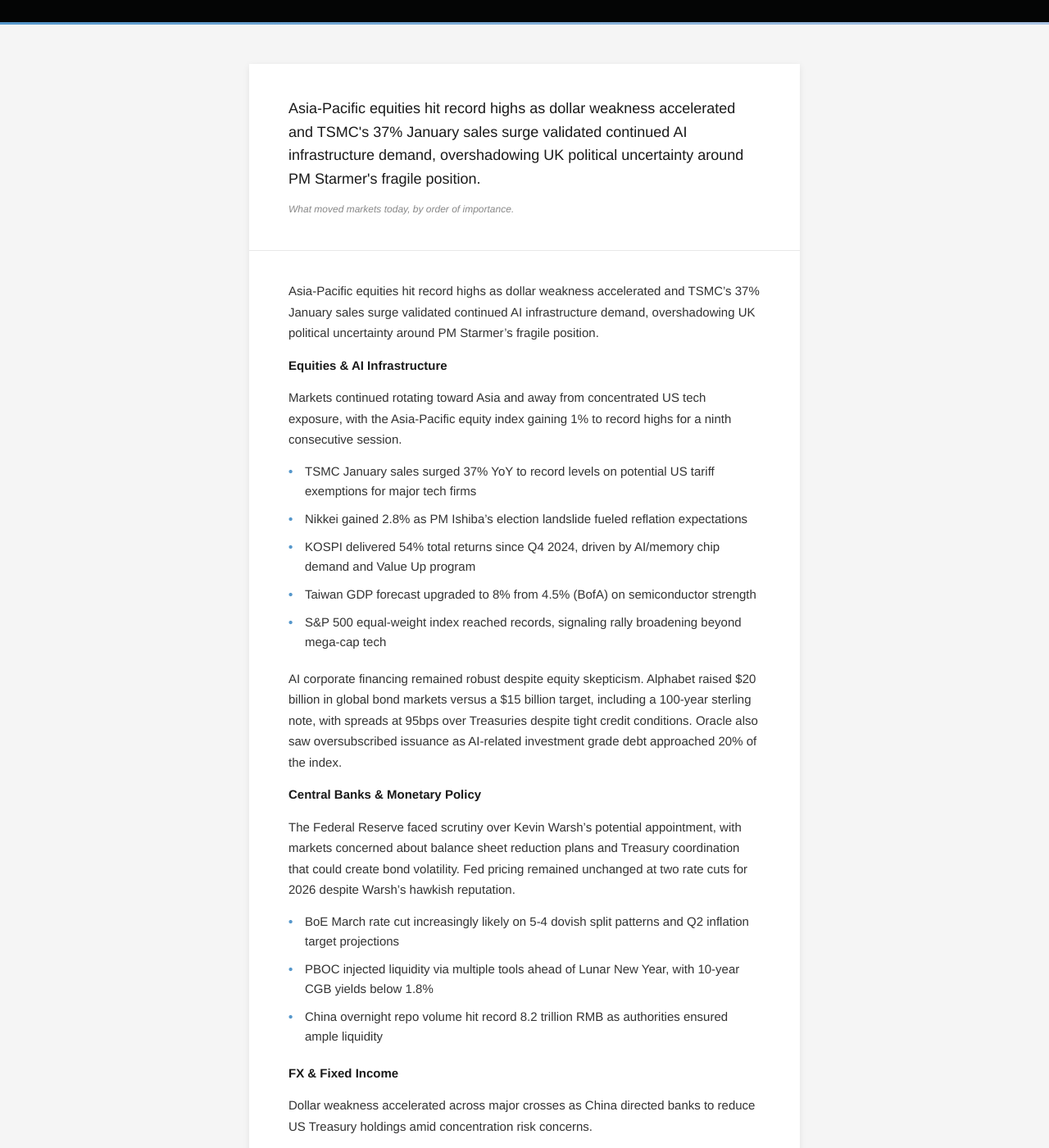
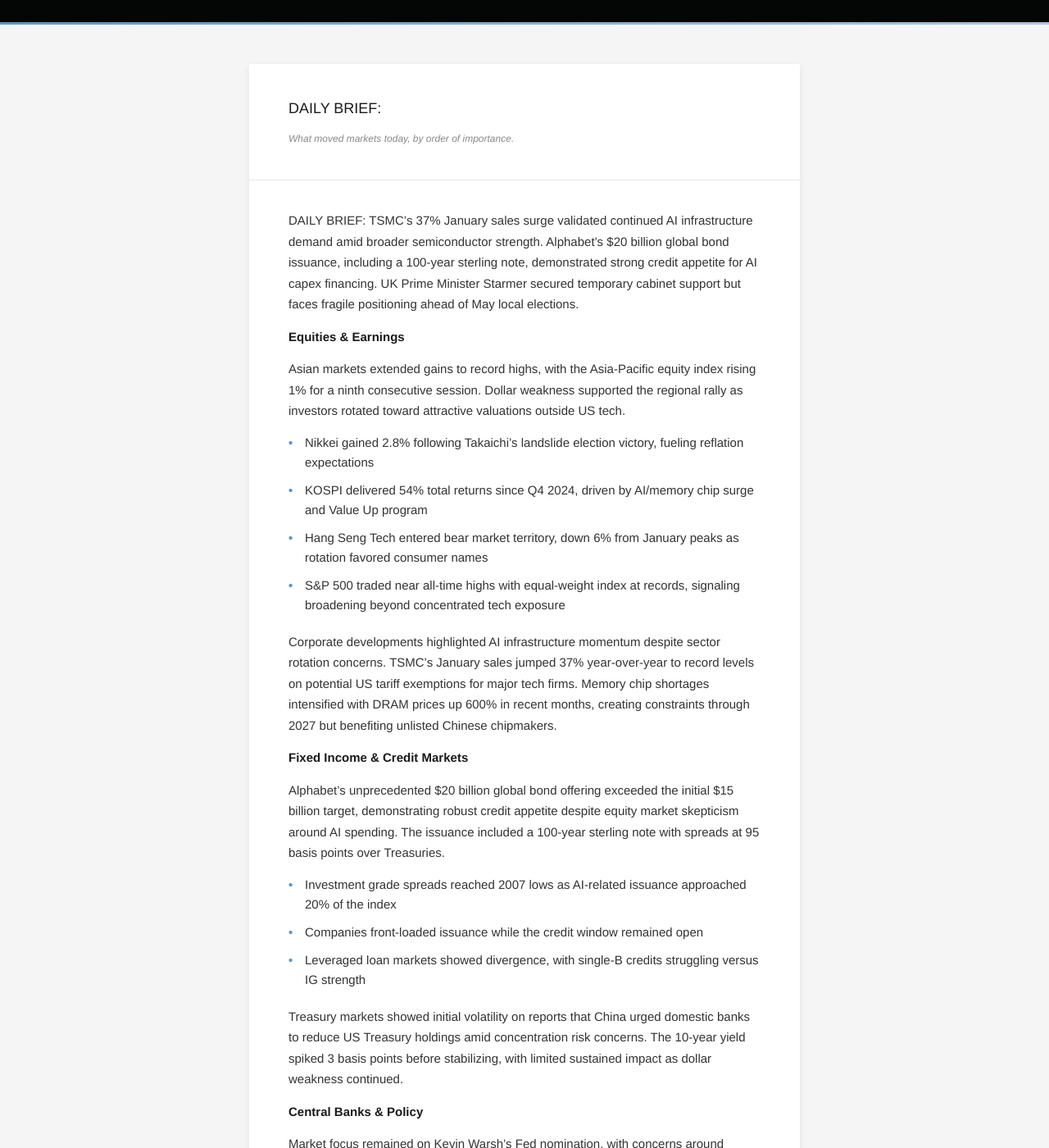
Before and after one commit to bbcon/TheGreatInformationGatherer, a Jekyll site: the page built from website/_daily/2026-02-10.md, in a window 1280 px wide and 1400 px high, scrolled down 237 px. Shown: the whole window at 82% size. Built offline with Jekyll 4.4.1, drawn with Linux system fonts in a browser that asks for light colours; some of the changed text lies outside the part shown.

Commit message:
Daily brief for 2026-02-11

```diff
--- a/website/_daily/2026-02-10.md
+++ b/website/_daily/2026-02-10.md
@@ -4,65 +4,62 @@
 date: 2026-02-10
 brief_type: daily
 reading_time: 5
-lead: "Asia-Pacific equities hit record highs as dollar weakness accelerated and TSMC's 37% January sales surge validated continued AI infrastructure demand, overshadowing UK political uncertainty around PM Starmer's fragile position."
+lead: "DAILY BRIEF:"
 day_name: "Tuesday"
 ---
 
-Asia-Pacific equities hit record highs as dollar weakness accelerated and TSMC's 37% January sales surge validated continued AI infrastructure demand, overshadowing UK political uncertainty around PM Starmer's fragile position.
+DAILY BRIEF:
+TSMC's 37% January sales surge validated continued AI infrastructure demand amid broader semiconductor strength. Alphabet's $20 billion global bond issuance, including a 100-year sterling note, demonstrated strong credit appetite for AI capex financing. UK Prime Minister Starmer secured temporary cabinet support but faces fragile positioning ahead of May local elections.
 
-**Equities & AI Infrastructure**
+**Equities & Earnings**
 
-Markets continued rotating toward Asia and away from concentrated US tech exposure, with the Asia-Pacific equity index gaining 1% to record highs for a ninth consecutive session.
+Asian markets extended gains to record highs, with the Asia-Pacific equity index rising 1% for a ninth consecutive session. Dollar weakness supported the regional rally as investors rotated toward attractive valuations outside US tech.
 
-- TSMC January sales surged 37% YoY to record levels on potential US tariff exemptions for major tech firms
-- Nikkei gained 2.8% as PM Ishiba's election landslide fueled reflation expectations
-- KOSPI delivered 54% total returns since Q4 2024, driven by AI/memory chip demand and Value Up program
-- Taiwan GDP forecast upgraded to 8% from 4.5% (BofA) on semiconductor strength
-- S&P 500 equal-weight index reached records, signaling rally broadening beyond mega-cap tech
+- Nikkei gained 2.8% following Takaichi's landslide election victory, fueling reflation expectations
+- KOSPI delivered 54% total returns since Q4 2024, driven by AI/memory chip surge and Value Up program
+- Hang Seng Tech entered bear market territory, down 6% from January peaks as rotation favored consumer names
+- S&P 500 traded near all-time highs with equal-weight index at records, signaling broadening beyond concentrated tech exposure
 
-AI corporate financing remained robust despite equity skepticism. Alphabet raised $20 billion in global bond markets versus a $15 billion target, including a 100-year sterling note, with spreads at 95bps over Treasuries despite tight credit conditions. Oracle also saw oversubscribed issuance as AI-related investment grade debt approached 20% of the index.
+Corporate developments highlighted AI infrastructure momentum despite sector rotation concerns. TSMC's January sales jumped 37% year-over-year to record levels on potential US tariff exemptions for major tech firms. Memory chip shortages intensified with DRAM prices up 600% in recent months, creating constraints through 2027 but benefiting unlisted Chinese chipmakers.
 
-**Central Banks & Monetary Policy**
+**Fixed Income & Credit Markets**
 
-The Federal Reserve faced scrutiny over Kevin Warsh's potential appointment, with markets concerned about balance sheet reduction plans and Treasury coordination that could create bond volatility. Fed pricing remained unchanged at two rate cuts for 2026 despite Warsh's hawkish reputation.
+Alphabet's unprecedented $20 billion global bond offering exceeded the initial $15 billion target, demonstrating robust credit appetite despite equity market skepticism around AI spending. The issuance included a 100-year sterling note with spreads at 95 basis points over Treasuries.
 
-- BoE March rate cut increasingly likely on 5-4 dovish split patterns and Q2 inflation target projections
-- PBOC injected liquidity via multiple tools ahead of Lunar New Year, with 10-year CGB yields below 1.8%
-- China overnight repo volume hit record 8.2 trillion RMB as authorities ensured ample liquidity
+- Investment grade spreads reached 2007 lows as AI-related issuance approached 20% of the index
+- Companies front-loaded issuance while the credit window remained open
+- Leveraged loan markets showed divergence, with single-B credits struggling versus IG strength
 
-**FX & Fixed Income**
+Treasury markets showed initial volatility on reports that China urged domestic banks to reduce US Treasury holdings amid concentration risk concerns. The 10-year yield spiked 3 basis points before stabilizing, with limited sustained impact as dollar weakness continued.
 
-Dollar weakness accelerated across major crosses as China directed banks to reduce US Treasury holdings amid concentration risk concerns.
+**Central Banks & Policy**
+
+Market focus remained on Kevin Warsh's Fed nomination, with concerns around potential balance sheet reduction plans and Treasury-Fed coordination creating bond market volatility. Fed fund futures continued pricing two rate cuts in 2026 despite Warsh's hawkish reputation.
+
+Bank of England easing expectations increased, with a 5-4 dovish split mirroring pre-cut patterns from 2024. Inflation projections showed a Q2 return to target, supporting March cut speculation despite UK political uncertainty.
+
+- PBOC injected liquidity through multiple tools ahead of Lunar New Year holidays
+- China overnight repo volumes hit record 8.2 trillion RMB as liquidity remained abundant
+- 10-year China government bond yields fell below 1.8%, the lowest since November
+
+**Foreign Exchange**
+
+Dollar weakness accelerated across multiple sessions, supporting emerging market currencies and commodity exporters. The Dollar Index posted sharp declines as investors positioned for potential Fed policy shifts.
 
 - USD/CNY approached 6.90, near 2023 highs, as PBOC allowed appreciation
-- Dollar Index declined sharply in multi-session weakness
-- EUR/JPY neared January 2022 peaks on shifting carry trade dynamics
-- US Treasury 10-year yields spiked 3bps initially on China news but stabilized with limited sustained impact
+- EUR/JPY traded near January 2022 peaks amid shifting carry trade dynamics
+- Sterling showed vulnerability on crosses, particularly GBP/EUR and GBP/CHF, due to UK political risk
 
-UK political uncertainty pressured gilts and sterling initially, though moves moderated as PM Starmer secured temporary cabinet support despite fragility ahead of May local elections.
+**Political & Geopolitical Developments**
 
-**Credit Markets**
+UK political uncertainty persisted despite PM Starmer's temporary reprieve from cabinet support and defiant speech to MPs. His position remained fragile ahead of May 7 local elections, with the Gorton/Denton by-election in two weeks showing Greens favored and Labour distant third.
 
-Investment grade credit spreads reached 2007 lows despite heavy AI-related issuance, while leveraged loan markets showed divergence with single-B credits struggling against IG strength.
+- Parliament voted to release all Mandelson-government communications despite PM objections
+- Options markets positioned for post-election volatility as political risk premium persisted
+- China-Japan tensions escalated as Beijing demanded Takaichi retract Taiwan comments
 
-- Alphabet's $20 billion raise oversubscribed across all tranches
-- AI corporate bond demand remained strong but opened CDS tail risks
-- Front-loading of issuance continued while credit window remained open
+**Economic Data & Outlook**
 
-**Commodities & Sector Rotation**
+Regional growth momentum built across Asia-Pacific, with Taiwan GDP forecasts upgraded to 8% from 4.5% on semiconductor demand and Singapore GDP projections raised to 2-4%. US retail sales data due later today represented a key test for consumer strength amid the ongoing rotation trade from concentrated tech positions.
 
-Memory chip shortages intensified with DRAM prices up 600% in recent months, creating supply constraints expected through 2027. Gold reversed two days of gains but held above $3,000/oz after its historic rout.
-
-**Geopolitical Developments**
-
-China-Japan tensions escalated as Beijing demanded PM Ishiba retract Taiwan comments and warned against constitutional reform. Ukraine ceasefire uncertainty persisted with Munich Security Conference warnings that Russian maximalist goals remained unchanged.
-
-**Key Data Ahead**
-
-US retail sales data due at 8:30am ET represents a critical test for consumer strength amid the ongoing rotation trade, with weak prints potentially threatening the equal-weight rally thesis. The data comes ahead of CPI and payrolls later this week.
-
-**Corporate Developments**
-
-Target announced 500 job cuts following 1,800 corporate role reductions as part of restructuring under its new CEO. Luxury sector showed stabilization with Kering shares surging on Gucci improvement, though Q4 revenue declined 10% as expected. Barclays reported Q4 profit of £9.1 billion, up 13% YoY, with FICC trading posting its best Q4 since 2016.
-
-The session highlighted continued capital flow shifts toward Asia amid US fiscal concerns and AI infrastructure demand, while credit markets maintained receptivity to technology capex financing despite equity market rotation pressures.
+Target announced 500 job cuts following 1,800 corporate role reductions as part of restructuring under new CEO leadership. The moves reflected broader corporate cost discipline despite generally strong earnings momentum.
--- /dev/null
+++ b/website/_daily/2026-02-11.md
@@ -0,0 +1,83 @@
+---
+layout: brief
+title: "February 11, 2026"
+date: 2026-02-11
+brief_type: daily
+reading_time: 5
+lead: "US retail sales stalled in December while Chinese inflation missed expectations, reinforcing dovish central bank narratives globally. Markets continued rotating from growth to defensive sectors amid persistent AI disruption concerns across professional services. Tomorrow's January payrolls report could catalyze further Fed easing expectations with consensus at 65k but whisper numbers near 40k."
+day_name: "Wednesday"
+---
+
+US retail sales stalled in December while Chinese inflation missed expectations, reinforcing dovish central bank narratives globally. Markets continued rotating from growth to defensive sectors amid persistent AI disruption concerns across professional services. Tomorrow's January payrolls report could catalyze further Fed easing expectations with consensus at 65k but whisper numbers near 40k.
+
+**Economic Data & Fed Policy**
+
+December retail sales disappointed with 0% growth versus expectations for a modest increase, marking broad-based consumer weakness into year-end.
+
+- Eight of 13 retail categories declined month-over-month
+- Retail sales control group fell 0.1%, signaling softer underlying demand
+- 10-year Treasury yields dropped 6bp to 4.14% on the weak data
+- Markets now pricing closer to three Fed rate cuts than two for 2026
+
+Tomorrow's January payrolls report represents a critical inflection point for Fed policy expectations.
+
+- Consensus estimate: 65k jobs added (whisper number: 40k)
+- Expected benchmark revisions could strip 30-50k jobs per month from 2024 data
+- Break-even employment now estimated at 30-35k (down from historical 100k) due to shrinking labor force
+- Cleveland Fed's Hammack and other new FOMC voters pushing back on aggressive easing expectations
+
+**China Deflation Concerns**
+
+Chinese inflation data reinforced persistent deflationary pressures despite recent policy stimulus efforts.
+
+- January CPI rose just 0.2% year-over-year versus 0.4% expected (prior: 0.8%)
+- PPI deflation eased to -1.4% from -1.5%, marking the 40th consecutive month of contraction
+- Morgan Stanley noted PPI improvement reflects global commodity prices, not domestic demand recovery
+- China 10-year government bond yields approaching record lows near 1.8%
+- PBOC yuan fixing at 6.9438 versus 6.9109 estimate, pushing back against excessive currency strength
+
+**Equity Market Rotation**
+
+Defensive sectors continued outperforming as growth concerns mounted and AI disruption fears spread beyond technology.
+
+- S&P 500 declined 0.3%, Nasdaq fell 0.6%, while Dow reached record highs (+0.1%)
+- Utilities (+1.6%), REITs (+1.4%), and Materials (+1.3%) led gains
+- Russell 2000 small caps up 21% over past six months versus S&P 500's 10% gain
+- Small cap forward earnings revisions at +17% compared to +9% for large caps
+
+AI disruption concerns expanded into new sectors, hammering professional services stocks.
+
+- Wealth management firms plunged: Charles Schwab -7.4%, Raymond James -8.8%
+- Altruist's AI tax planning tool launch triggered the selloff
+- European software giant Dassault Systems suffered worst day since 1996 IPO on AI vulnerability concerns
+- DataDog bucked the trend with +14% gain despite weak guidance, suggesting selective buying interest
+
+**Asian Markets & FX**
+
+Asian equities hit record highs on dovish Fed repricing while regional currencies strengthened against the dollar.
+
+- MSCI China added 37 names (net +21) in quarterly rebalancing, heavily weighted toward AI/automation stocks
+- Hang Seng Tech gained 0.6% with Alibaba rallying on RenBrain AI robotics model release
+- SMIC fell over 7% on Q4 earnings miss and flat Q1 guidance
+- Korea KOSPI rose 1% as retail investors rotated from US tech into domestic blue chips
+- USD/JPY declined 1.0% to 154.32 as dollar weakness persisted
+
+**Commodities & Crypto**
+
+Gold extended gains above $2,900 per ounce on Fed easing expectations and geopolitical tensions.
+
+- Fresh record highs driven by dovish Fed repricing and Middle East risks
+- Bitcoin pulled back 2% to $68,750 after testing $70,000 resistance
+- Whale wallets (>1,000 coins) continue accumulating despite institutional flow uncertainty
+
+**Corporate Developments**
+
+Earnings season revealed mixed results with notable divergences across sectors.
+
+- Spotify surged 15% on record 38 million new Q4 user additions
+- Medicare Advantage providers face pressure as CMS holds 2027 rates flat versus rising costs
+- Commerce Bank raised NII guidance to €8.5 billion despite zero German GDP growth, citing international lending
+
+**Key Risks Ahead**
+
+Tomorrow's payrolls data could determine whether markets maintain the "bad news is good news" narrative or shift toward genuine growth concerns. Expected downward revisions to 2024 job creation may reveal labor market weakness more severe than previously understood. AI disruption shows signs of cascading across new industries weekly, creating both opportunities and risks for sector rotation strategies.
```
